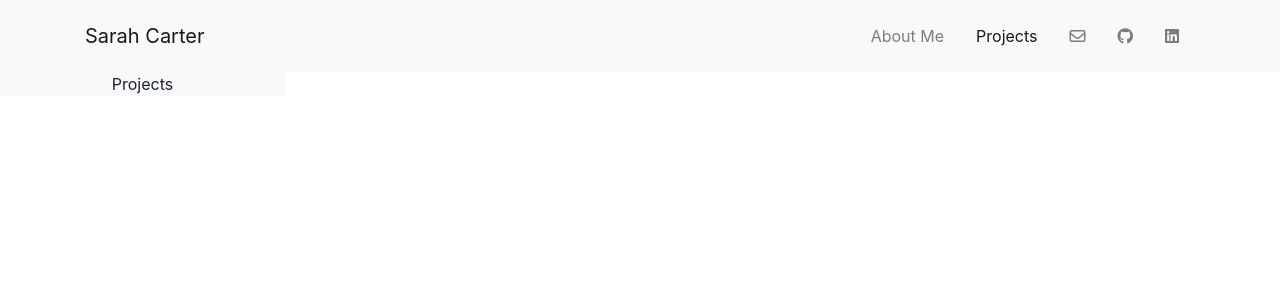
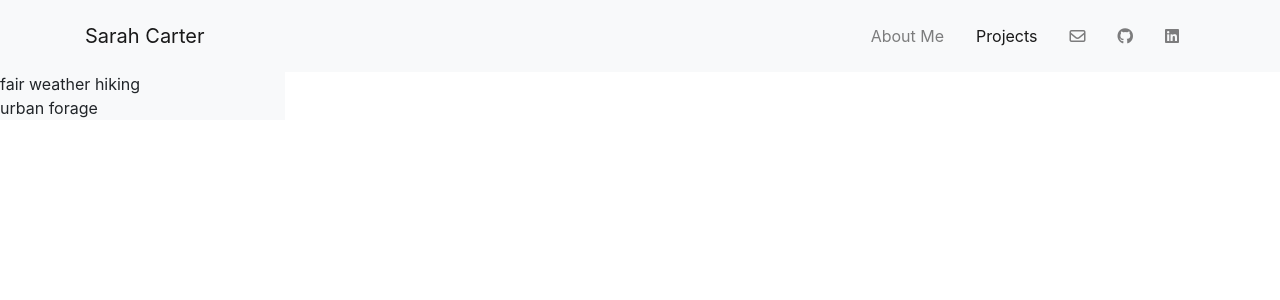
Before and after one commit to sarahm16/React-Portfolio, a React (Create React App) app: page /projects in a window 1280 px wide. Shown: the top 300 px of the page. Built offline with nearby package versions, Linux system fonts and the light colour scheme.

Commit message:
changed db to an array, map over array and create div for each project name in projects.js

```diff
--- a/src/db/db.js
+++ b/src/db/db.js
@@ -1,12 +1,11 @@
-let projectList = {
-    'Fairweather Hiking': {
+let projectList = [
+    {
         name: 'fair weather hiking',
         description: 'testing'
-    },
-    'Urban Forage': {
+    }, {
         name: 'urban forage',
         description: 'testing'
     }
-}
+]
 
 export default projectList;
--- a/src/pages/projects.js
+++ b/src/pages/projects.js
@@ -20,7 +20,13 @@ class Projects extends Component {
                 <div className='container projects'>
                     <div className='row'>
                         <div className='col-lg-3 project-list bg-light'>
-                            Projects
+                            {this.state.projectList.map(project => {
+                                return(
+                                    <div className='row'>
+                                        {project.name}
+                                    </div>
+                                )
+                            })}
                         </div>
                         <div className='col-lg-9'></div>
                     </div>
```
